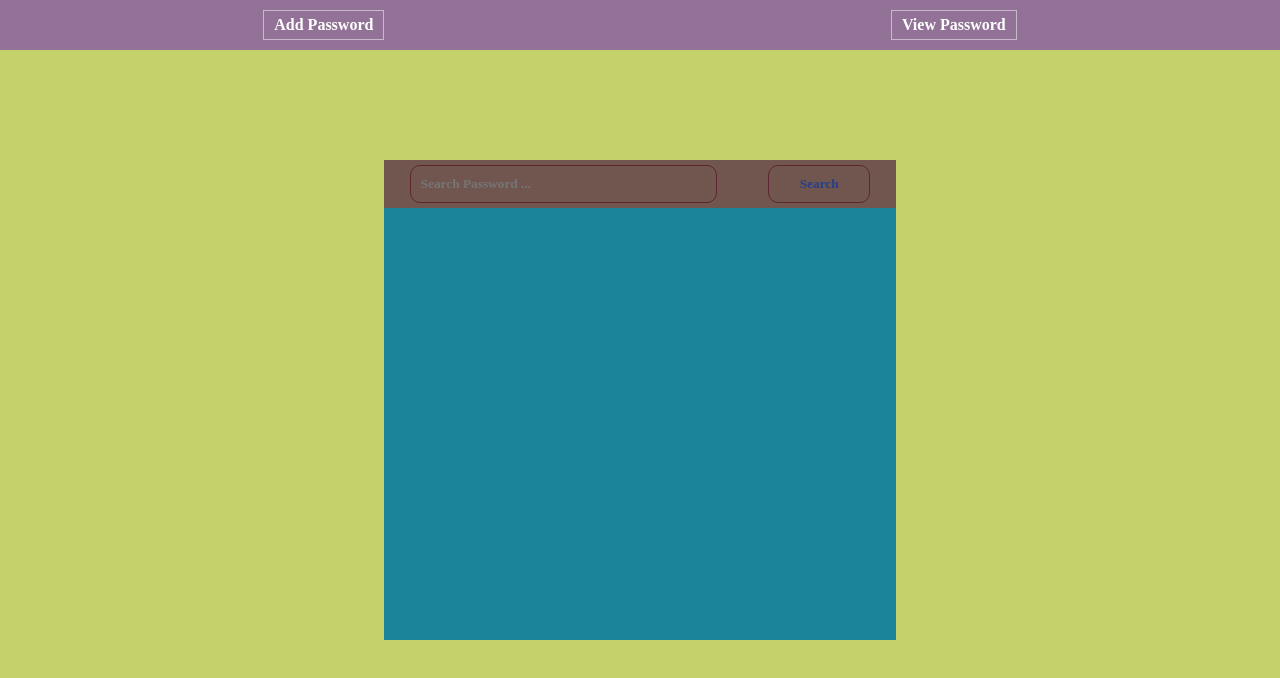
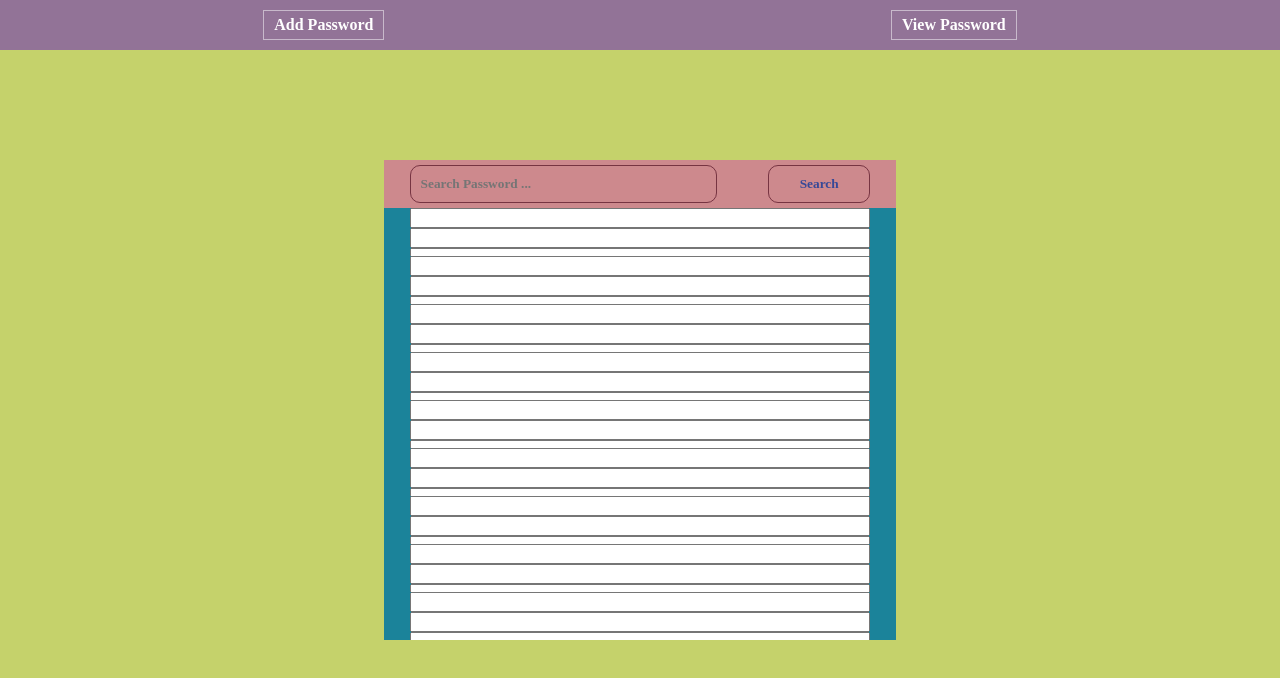
Before and after one commit to CodeQuillCrafts/PasswordManagerUsingHTMLCSSANDJAVASCRIPT, a plain HTML site: page viewPasswords.html in a window 1280 px wide. Drawn offline with Linux system fonts and the light colour scheme.

Commit message:
adding update

```diff
--- a/style.css
+++ b/style.css
@@ -89,7 +89,7 @@ nav a {
     top: 0;
     height: 10%;
     width: 100%;
-    background-color: #715650;
+    background-color: #ea8b8bdb;
     display: flex;
     justify-content: space-around;
     align-items: center;
@@ -111,3 +111,21 @@ nav a {
 .viewer .search input[type="submit"] {
     width: 20%;
 }
+
+.vieweraction {
+    height: 90%;
+    width: 90%;
+    position: absolute;
+    top: 10%;
+    display: flex;
+    flex-direction: column;
+    justify-content: space-around;
+    overflow: scroll;
+}
+
+.vieweraction div {
+    height: inherit;
+    display: flex;
+    flex-direction: column;
+    justify-content: space-around;
+}
--- a/viewPasswords.html
+++ b/viewPasswords.html
@@ -21,7 +21,60 @@
             <input type="submit" value="Search">
         </form>
         <div class="vieweraction">
-
+            <div>
+                <input type="text" name="" id="">
+                <input type="text" name="" id="">
+                <input type="text" name="" id="">
+                <input type="text" name="" id="">
+            </div>
+            <div>
+                <input type="text" name="" id="">
+                <input type="text" name="" id="">
+                <input type="text" name="" id="">
+                <input type="text" name="" id="">
+            </div>
+            <div>
+                <input type="text" name="" id="">
+                <input type="text" name="" id="">
+                <input type="text" name="" id="">
+                <input type="text" name="" id="">
+            </div>
+            <div>
+                <input type="text" name="" id="">
+                <input type="text" name="" id="">
+                <input type="text" name="" id="">
+                <input type="text" name="" id="">
+            </div>
+            <div>
+                <input type="text" name="" id="">
+                <input type="text" name="" id="">
+                <input type="text" name="" id="">
+                <input type="text" name="" id="">
+            </div>
+            <div>
+                <input type="text" name="" id="">
+                <input type="text" name="" id="">
+                <input type="text" name="" id="">
+                <input type="text" name="" id="">
+            </div>
+            <div>
+                <input type="text" name="" id="">
+                <input type="text" name="" id="">
+                <input type="text" name="" id="">
+                <input type="text" name="" id="">
+            </div>
+            <div>
+                <input type="text" name="" id="">
+                <input type="text" name="" id="">
+                <input type="text" name="" id="">
+                <input type="text" name="" id="">
+            </div>
+            <div>
+                <input type="text" name="" id="">
+                <input type="text" name="" id="">
+                <input type="text" name="" id="">
+                <input type="text" name="" id="">
+            </div>
         </div>
     </div>
 </body>
```
Also changed, not shown: 1 other file.
